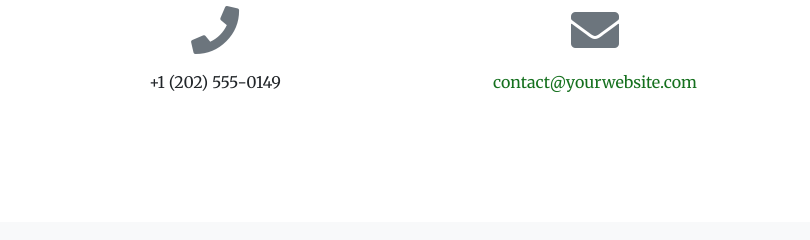
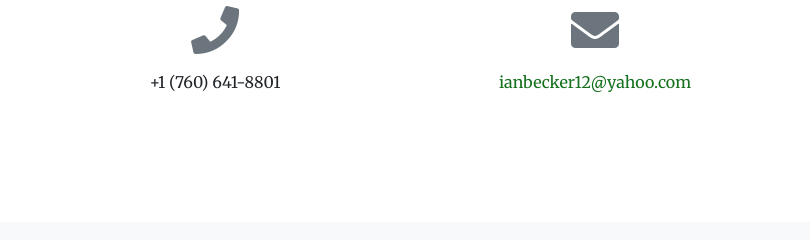
Before and after one commit to Ianbcode/ianbcode.github.io, a website with bundled scripts: page index.html in a window 1280 px wide. Shown: the part 2990-3230 px from the top of the page, 235-1045 px from the left. Built offline with nearby package versions, Linux system fonts and the light colour scheme.

Commit message:
contact information updated

```diff
--- a/index.html
+++ b/index.html
@@ -228,12 +228,12 @@
       <div class="row">
         <div class="col-lg-4 ml-auto text-center">
           <i class="fas fa-phone fa-3x mb-3 text-muted"></i>
-          <div>+1 (202) 555-0149</div>
+          <div>+1 (760) 641-8801</div>
         </div>
         <div class="col-lg-4 mr-auto text-center">
           <i class="fas fa-envelope fa-3x mb-3 text-muted"></i>
           <!-- Make sure to change the email address in anchor text AND the link below! -->
-          <a class="d-block" href="mailto:contact@yourwebsite.com">contact@yourwebsite.com</a>
+          <a class="d-block" href="mailto:contact@yourwebsite.com">ianbecker12@yahoo.com</a>
         </div>
       </div>
     </div>
```
